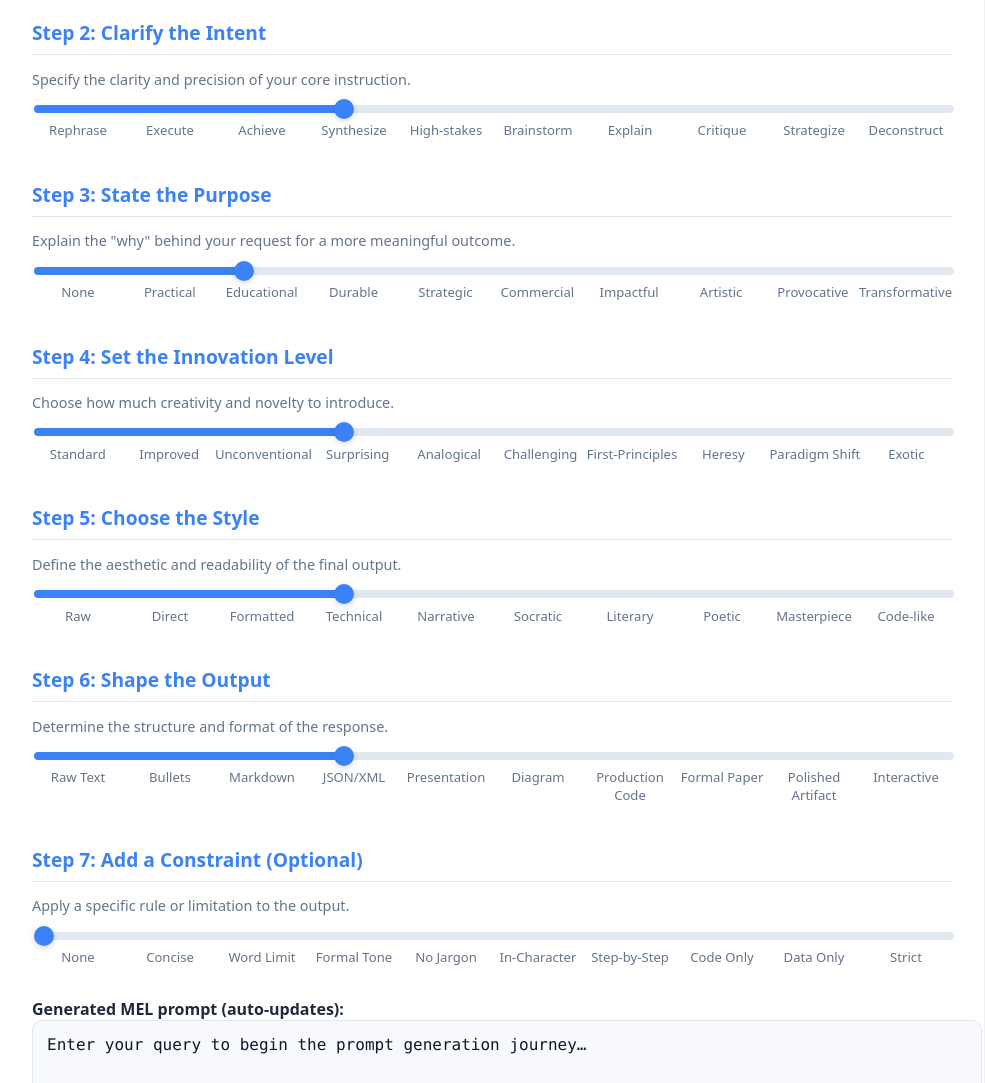
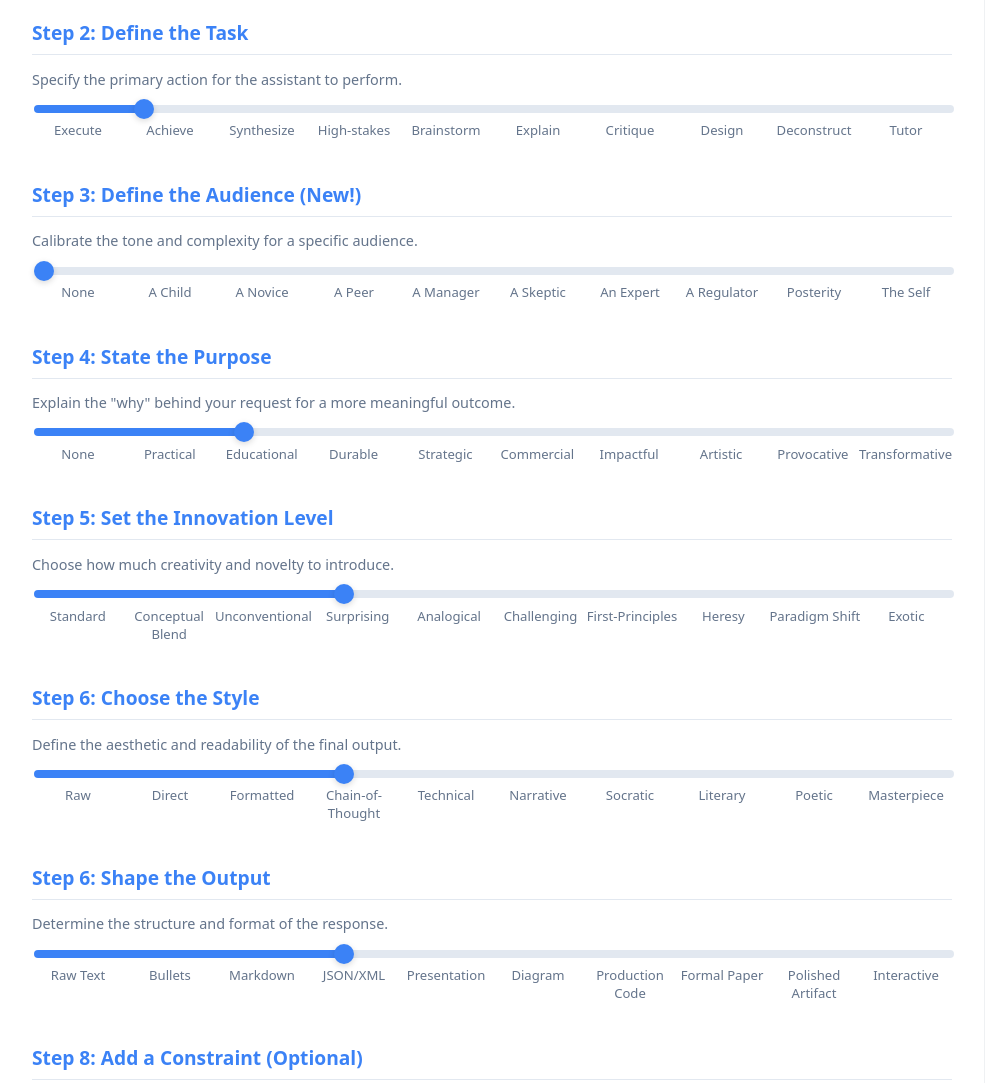
Before and after one commit to polonski/mel, a plain HTML site: page docs/index.html in a window 1280 px wide. Shown: the part 545-1628 px from the top of the page, without its empty margins (148-1133 px from the left). Drawn offline with Linux system fonts and the light colour scheme.

Commit message:
feat(index):add audience directive

```diff
--- a/docs/index.html
+++ b/docs/index.html
@@ -275,11 +275,10 @@
       </div>
 
       <div class="slider-group" id="step2">
-        <h2 class="step-heading">Step 2: Clarify the Intent</h2>
-        <label for="intentLevel">Specify the clarity and precision of your core instruction.</label>
-        <input type="range" id="intentLevel" min="1" max="10" value="4" oninput="updateSlider(this)">
+        <h2 class="step-heading">Step 2: Define the Task</h2>
+        <label for="taskLevel">Specify the primary action for the assistant to perform.</label>
+        <input type="range" id="taskLevel" min="1" max="10" value="2" oninput="updateSlider(this)">
         <div class="slider-labels">
-          <span>Rephrase</span>
           <span>Execute</span>
           <span>Achieve</span>
           <span>Synthesize</span>
@@ -287,13 +286,32 @@
           <span>Brainstorm</span>
           <span>Explain</span>
           <span>Critique</span>
-          <span>Strategize</span>
+          <span>Design</span>
           <span>Deconstruct</span>
+          <span>Tutor</span>
         </div>
       </div>
 
       <div class="slider-group" id="step3">
-        <h2 class="step-heading">Step 3: State the Purpose</h2>
+        <h2 class="step-heading">Step 3: Define the Audience (New!)</h2>
+        <label for="audienceLevel">Calibrate the tone and complexity for a specific audience.</label>
+        <input type="range" id="audienceLevel" min="1" max="10" value="1" oninput="updateSlider(this)">
+        <div class="slider-labels">
+          <span>None</span>
+          <span>A Child</span>
+          <span>A Novice</span>
+          <span>A Peer</span>
+          <span>A Manager</span>
+          <span>A Skeptic</span>
+          <span>An Expert</span>
+          <span>A Regulator</span>
+          <span>Posterity</span>
+          <span>The Self</span>
+        </div>
+      </div>
+
+      <div class="slider-group" id="step4">
+        <h2 class="step-heading">Step 4: State the Purpose</h2>
         <label for="purposeLevel">Explain the "why" behind your request for a more meaningful outcome.</label>
         <input type="range" id="purposeLevel" min="1" max="10" value="3" oninput="updateSlider(this)">
         <div class="slider-labels">
@@ -310,13 +328,13 @@
         </div>
       </div>
 
-      <div class="slider-group" id="step4">
-        <h2 class="step-heading">Step 4: Set the Innovation Level</h2>
+      <div class="slider-group" id="step5">
+        <h2 class="step-heading">Step 5: Set the Innovation Level</h2>
         <label for="innovationLevel">Choose how much creativity and novelty to introduce.</label>
         <input type="range" id="innovationLevel" min="1" max="10" value="4" oninput="updateSlider(this)">
         <div class="slider-labels">
           <span>Standard</span>
-          <span>Improved</span>
+          <span>Conceptual Blend</span>
           <span>Unconventional</span>
           <span>Surprising</span>
           <span>Analogical</span>
@@ -328,25 +346,25 @@
         </div>
       </div>
 
-      <div class="slider-group" id="step5">
-        <h2 class="step-heading">Step 5: Choose the Style</h2>
+      <div class="slider-group" id="step6">
+        <h2 class="step-heading">Step 6: Choose the Style</h2>
         <label for="styleLevel">Define the aesthetic and readability of the final output.</label>
         <input type="range" id="styleLevel" min="1" max="10" value="4" oninput="updateSlider(this)">
         <div class="slider-labels">
           <span>Raw</span>
           <span>Direct</span>
           <span>Formatted</span>
+          <span>Chain-of-Thought</span>
           <span>Technical</span>
           <span>Narrative</span>
           <span>Socratic</span>
           <span>Literary</span>
           <span>Poetic</span>
           <span>Masterpiece</span>
-          <span>Code-like</span>
         </div>
       </div>
 
-      <div class="slider-group" id="step6">
+      <div class="slider-group" id="step7">
         <h2 class="step-heading">Step 6: Shape the Output</h2>
         <label for="outputLevel">Determine the structure and format of the response.</label>
         <input type="range" id="outputLevel" min="1" max="10" value="4" oninput="updateSlider(this)">
@@ -364,8 +382,8 @@
         </div>
       </div>
 
-      <div class="slider-group" id="step7">
-        <h2 class="step-heading">Step 7: Add a Constraint (Optional)</h2>
+      <div class="slider-group" id="step8">
+        <h2 class="step-heading">Step 8: Add a Constraint (Optional)</h2>
         <label for="constraintLevel">Apply a specific rule or limitation to the output.</label>
         <input type="range" id="constraintLevel" min="1" max="10" value="1" oninput="updateSlider(this)">
         <div class="slider-labels">
@@ -416,11 +434,12 @@
   <script>
     const sliders = {
       role: { base: ['an eager Student', 'a helpful Assistant', 'a creative Collaborator', 'a domain Expert', 'a world-class Specialist', 'a wise Mentor', 'a forward-thinking Visionary', "a Devil's Advocate", 'an Oracle of wisdom', 'a System Simulator'] },
-      intent: { base: ['Summarize and rephrase', 'Execute the following instructions for', 'Achieve the primary objective of', 'Synthesize multiple concepts from', 'Execute a high-stakes, precision-critical directive for', 'Brainstorm a wide list of ideas for', 'Explain the core concepts of', 'Critique and find flaws in', 'Create a high-level strategy for', 'Deconstruct the core principles of'] },
+      task: { base: ['Execute the following instructions for', 'Achieve the primary objective of', 'Synthesize multiple concepts for', 'Execute a precision-critical directive for', 'Brainstorm a wide list of ideas for', 'Explain the core concepts of', 'Critique and find flaws in', 'Design a high-level plan for', 'Deconstruct the core principles of', 'Act as a Socratic tutor for'] },
+      audience: { base: ['', 'for a 5-year-old child', 'for a complete novice with no domain knowledge', 'for a peer or colleague with similar expertise', 'for a non-technical manager or executive', 'for a skeptical audience that needs convincing', 'for a panel of domain experts', 'for a regulatory or compliance review', 'for future generations (as in an archive)', 'for my own private reflection and understanding'] },
       purpose: { base: ['', 'for a practical, immediate solution', 'for educational purposes, to learn or teach', 'to create a durable and valuable resource', 'to inform a high-level strategic decision', 'for a commercial application or business value', 'to generate a profoundly positive human impact', 'for artistic, poetic, or philosophical value', 'to be provocative and challenge established thinking', 'to be transformative and alter a core perspective'] },
       constraint: { base: ['', 'Constraint: Be as concise and direct as possible.', 'Constraint: The response must not exceed 400 words.', 'Constraint: Maintain a strictly formal and professional tone.', 'Constraint: Avoid all technical jargon and explain in simple terms.', 'Constraint: Do not break character from the specified Persona.', 'Constraint: Present the answer as a clear, step-by-step process.', 'Constraint: The output must only contain code, with no explanatory text.', 'Constraint: The output must only be a valid data format (like JSON), with no surrounding text.', 'Constraint: The most important rule is to follow all other directives with absolute strictness.'] },
-      innovation: { base: ['', 'by making minor, safe improvements', 'from an unconventional angle', 'by introducing a surprising and clever element', 'by drawing inspiration from a different domain', 'by challenging the fundamental assumptions', 'by using first-principles thinking', 'by infusing a bold, heretical viewpoint', 'by generating a paradigm-shifting insight', 'by combining multiple exotic ideas'] },
-      style: { base: ['as raw, unadorned data', 'in a direct, simple, and unformatted style', 'with professional formatting (headings, lists)', 'with precise, technical, domain-specific language', 'with an elegant, persuasive, and narrative flow', 'in a Socratic style of questions and answers', 'with high-quality, evocative literary prose', 'with rich metaphor and poetic language', 'as a masterpiece of clarity, depth, and beauty', 'in a structured, code-like format (e.g., pseudocode)'] },
+      innovation: { base: ['', 'by blending proven concepts from different fields', 'from an unconventional angle', 'by introducing a surprising and clever element', 'by drawing inspiration from a different domain', 'by challenging the fundamental assumptions', 'by using first-principles thinking', 'by infusing a bold, heretical viewpoint', 'by generating a paradigm-shifting insight', 'by combining multiple exotic ideas'] },
+      style: { base: ['as raw, unadorned data', 'in a direct, simple, and unformatted style', 'with professional formatting (headings, lists)', 'with Chain-of-Thought reasoning shown before the final answer', 'with precise, technical, domain-specific language', 'with an elegant, persuasive, and narrative flow', 'in a Socratic style of questions and answers', 'with high-quality, evocative literary prose', 'with rich metaphor and poetic language', 'as a masterpiece of clarity, depth, and beauty'] },
       output: { base: ['as unformatted raw text', 'as a simple, scannable list of bullet points', 'as a well-structured markdown document', 'as a valid JSON or XML data structure', 'as content for a presentation (slides/notes)', 'as a textual diagram (e.g., Mermaid or DOT syntax)', 'as clean, commented, production-ready code', 'as a formal paper with academic structure', 'as a polished, publish-ready artifact', 'as a plan or code for a simple interactive app'] }
     };
 
@@ -443,29 +462,31 @@
         return;
       }
 
+      const melParts = [];
+
       const roleTxt = sliders.role.base[getLevel('roleLevel')];
-      const intentTxt = sliders.intent.base[getLevel('intentLevel')];
+      const taskTxt = sliders.task.base[getLevel('taskLevel')];
+      const audienceTxt = sliders.audience.base[getLevel('audienceLevel')];
       const purposeTxt = sliders.purpose.base[getLevel('purposeLevel')];
       const constraintTxt = sliders.constraint.base[getLevel('constraintLevel')];
       const innovationTxt = sliders.innovation.base[getLevel('innovationLevel')];
       const styleTxt = sliders.style.base[getLevel('styleLevel')];
       const outputTxt = sliders.output.base[getLevel('outputLevel')];
 
-      const mel = `Persona: ${roleTxt}
-Task: ${intentTxt}
-Query:
-  """
-  ${query}
-  """
-${constraintTxt ? constraintTxt : ''}
-${purposeTxt ? `Purpose: ${purposeTxt}` : ''}
-${innovationTxt ? `Innovate: ${innovationTxt}` : ''}
-Style: ${styleTxt}
-Output: ${outputTxt}
-Polish: until it feels inevitable and delightful`;
+      melParts.push(`Persona: ${roleTxt}`);
+      melParts.push(`Task: ${taskTxt}`);
+      melParts.push(`Query:\n  """\n  ${query}\n  """`);
 
-      // Clean up blank lines that result from empty optional parts
-      outputEl.value = mel.split('\n').filter(line => line.trim() !== '').join('\n');
+      if (constraintTxt) melParts.push(constraintTxt);
+      if (audienceTxt) melParts.push(`Audience: ${audienceTxt}`);
+      if (purposeTxt) melParts.push(`Purpose: ${purposeTxt}`);
+      if (innovationTxt) melParts.push(`Innovate: ${innovationTxt}`);
+
+      melParts.push(`Style: ${styleTxt}`);
+      melParts.push(`Output: ${outputTxt}`);
+      melParts.push(`Polish: until it feels inevitable and delightful`);
+
+      outputEl.value = melParts.join('\n\n');
     }
 
     function copyToClipboard() {
```
